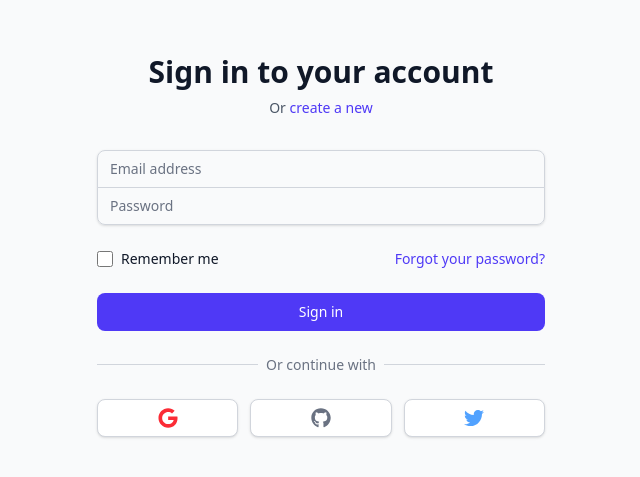
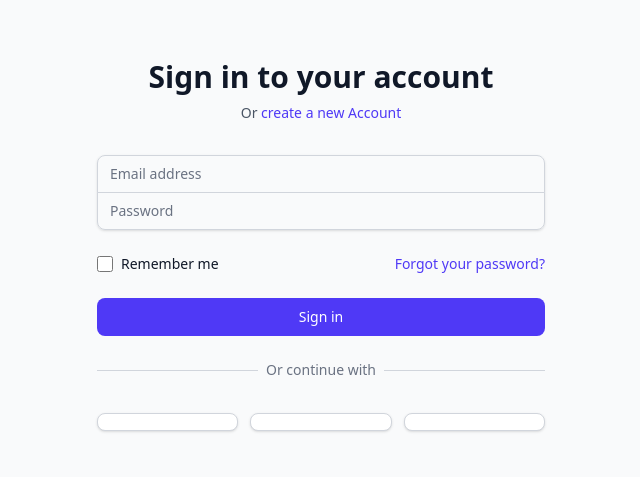
Before and after one commit to CoderStartup/featuresay, a Next.js app: page /login in a window 1280 px wide. Shown: the part 167-644 px from the top of the page, without its empty margins (319-959 px from the left). Built offline with nearby package versions, Linux system fonts and the light colour scheme.

Commit message:
Update page.tsx

```diff
--- a/src/app/(auth)/login/page.tsx
+++ b/src/app/(auth)/login/page.tsx
@@ -1,6 +1,5 @@
 import Link from 'next/link';
 import { signIn } from '@/auth';
-import { FaGoogle, FaGithub, FaTwitter } from 'react-icons/fa';
 
 export default function LoginPage() {
   return (
@@ -13,7 +12,7 @@ export default function LoginPage() {
           <p className="mt-2 text-center text-sm text-gray-600">
             Or{' '}
             <Link href="/register" className="font-medium text-indigo-600 hover:text-indigo-500">
-              create a new
+              create a new Account
             </Link>
           </p>
         </div>
@@ -95,7 +94,7 @@ export default function LoginPage() {
                     className="w-full inline-flex justify-center py-2 px-4 border border-gray-300 rounded-md shadow-sm bg-white text-sm font-medium text-gray-500 hover:bg-gray-50"
                   >
                     <span className="sr-only">Sign in with Google</span>
-                    <FaGoogle className="h-5 w-5 text-red-500" />
+
                   </button>
                 </form>
               </div>
@@ -109,7 +108,7 @@ export default function LoginPage() {
                     className="w-full inline-flex justify-center py-2 px-4 border border-gray-300 rounded-md shadow-sm bg-white text-sm font-medium text-gray-500 hover:bg-gray-50"
                   >
                     <span className="sr-only">Sign in with GitHub</span>
-                    <FaGithub className="h-5 w-5" />
+
                   </button>
                 </form>
               </div>
@@ -123,7 +122,6 @@ export default function LoginPage() {
                     className="w-full inline-flex justify-center py-2 px-4 border border-gray-300 rounded-md shadow-sm bg-white text-sm font-medium text-gray-500 hover:bg-gray-50"
                   >
                     <span className="sr-only">Sign in with Twitter</span>
-                    <FaTwitter className="h-5 w-5 text-blue-400" />
                   </button>
                 </form>
               </div>
```
